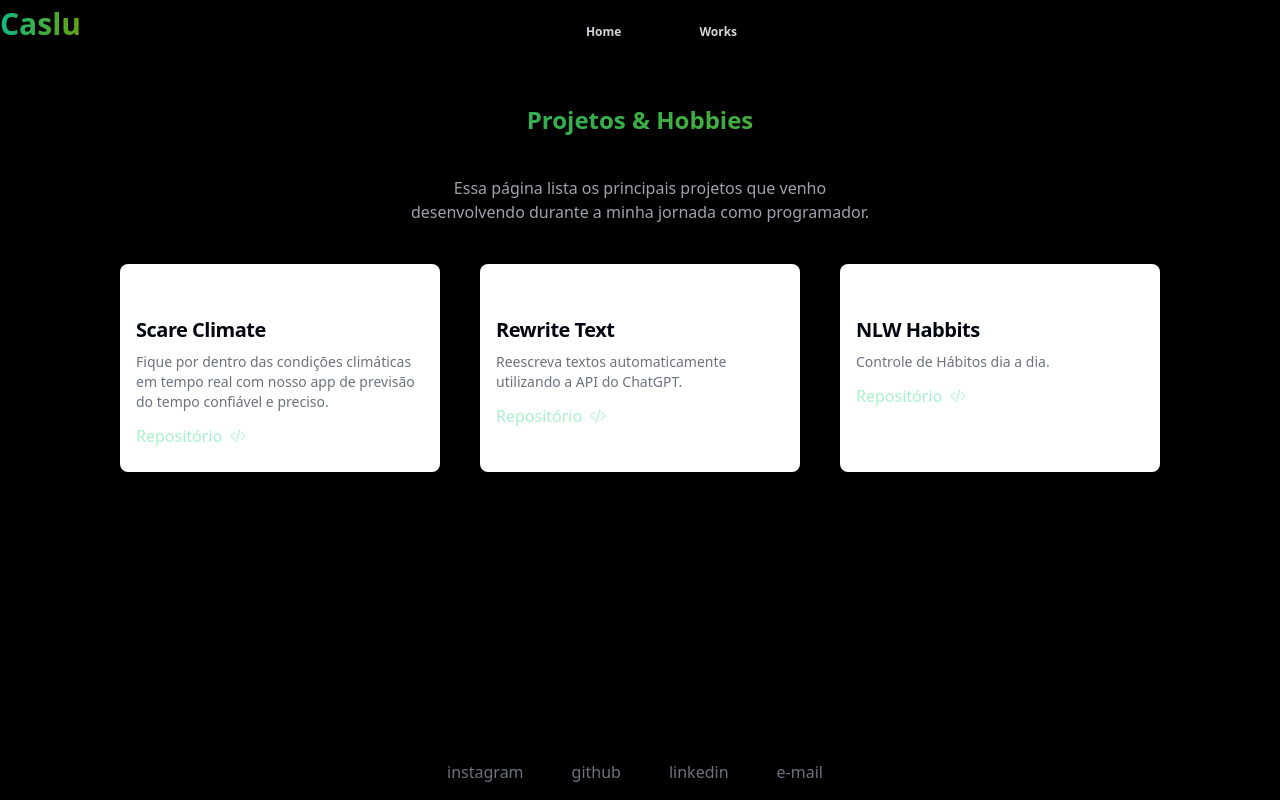
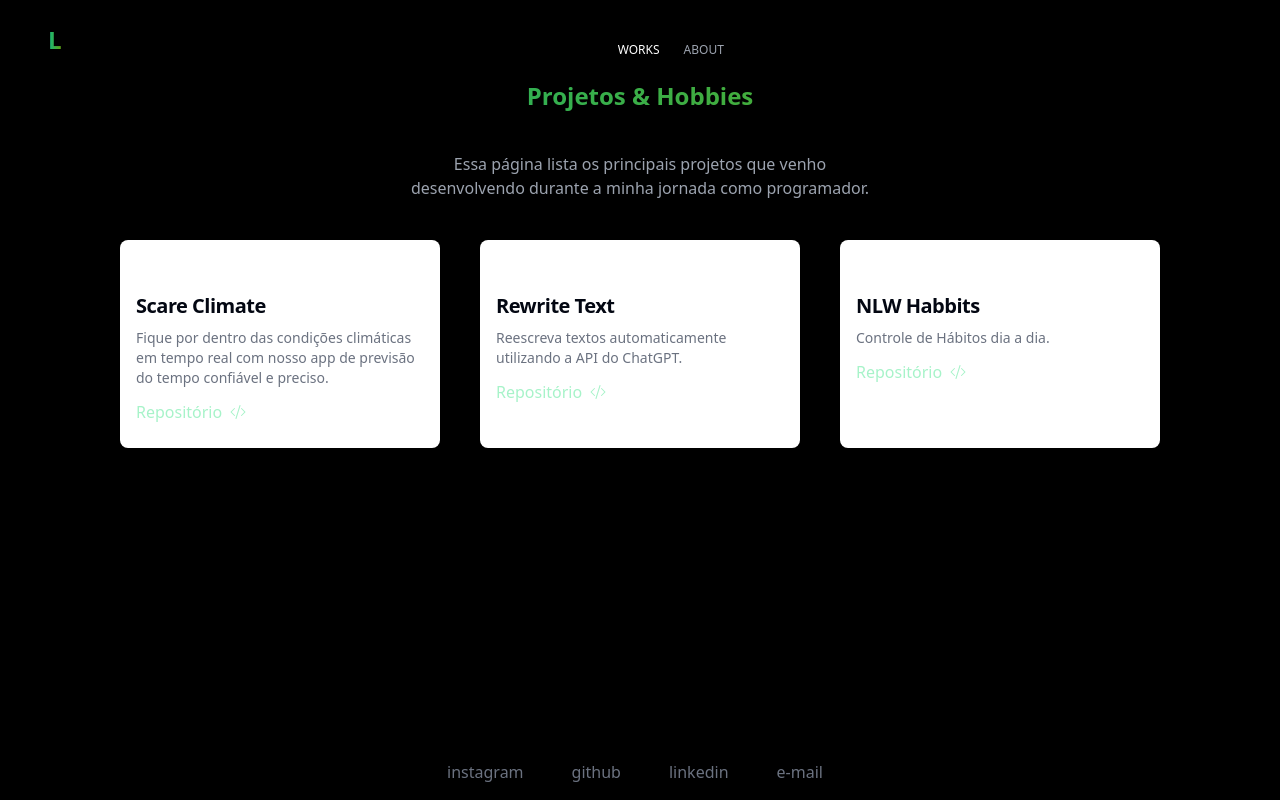
Before and after one commit to c4slu/caslu.vercel.app, a Next.js app: page /works in a window 1280 px wide. Built offline with nearby package versions, Linux system fonts and the light colour scheme.

Commit message:
modified

```diff
--- a/src/pages/components/home/main.tsx
+++ b/src/pages/components/home/main.tsx
@@ -25,7 +25,7 @@ export default function Main() {
           Um programador, focado em virar uma refêrencia.
         </p>
         <Link href="./works">
-          <button className="transition-colors mt-4 transition-hover duration-500 hover:bg-gray-900 rounded p-2 ">
+          <button className="transition-colors mt-4 transition-hover duration-500 hover:bg-white/10 rounded p-2 ">
             <span className="text-white gap-2 flex items-center">
               <BsPersonWorkspace />
               <p className="font-semibold text-sm text-white flex items-center justify-center">
@@ -35,16 +35,16 @@ export default function Main() {
           </button>
         </Link>
         <div className="flex mt-4 text-2xl gap-2 text-white w-auto">
-          <span className="transition-colors cursor-pointer hover:text-sky-500">
+          <span className="transition-colors duration-500 cursor-pointer hover:text-sky-500">
             <DiReact />
           </span>
-          <span className="transition-colors cursor-pointer hover:text-yellow-400">
+          <span className="transition-colors duration-500 cursor-pointer hover:text-yellow-400">
             <DiJavascript1 />
           </span>
-          <span className="transition-colors cursor-pointer hover:text-sky-900">
+          <span className="transition-colors duration-500 cursor-pointer hover:text-sky-900">
             <DiPython />
           </span>
-          <span className="transition-colors cursor-pointer hover:text-sky-400">
+          <span className="transition-colors duration-500 cursor-pointer hover:text-sky-400">
             <BiLogoTailwindCss />
           </span>
           <span className="transition-colors cursor-pointer hover:text-gray-400">
--- /dev/null
+++ b/src/pages/components/home/nav.tsx
@@ -0,0 +1,63 @@
+import Link from "next/link";
+import { useRouter } from "next/router";
+import { motion, AnimateSharedLayout } from "framer-motion";
+import { useState } from "react";
+
+export default function Navbar() {
+  const router = useRouter();
+  const pages = [
+  "works",
+  "about"
+  ];
+  const [hovered, setHovered] = useState("");
+
+  return (
+    <header className="flex items-center text-white text-xs min-h-59 w-full flex-wrap absolute top-1 z-3">
+      <Link href="/" passHref>
+        <button className="bg-clip-text text-transparent bg-gradient-to-r from-emerald-500 to-lime-600 font-bold text-2xl mt-5 ml-12">
+          L
+        </button>
+      </Link>
+
+      <nav className="text-center flex-1 order-2 flex-basis-100% bp2:order-0 bp2:flex-basis-initial bp3:overflow-x-scroll bp3:overflow-y-hidden">
+        <ul className="inline-flex relative top-5 list-none m-0 p-0">
+          {pages.map((page) => {
+            const path = `/${page.toLowerCase()}`;
+            const isHovered = hovered === page;
+
+            return (
+              <li key={page}>
+                <Link href={path} passHref>
+                  <span
+                    className="border-0 relative"
+                    onMouseEnter={() => setHovered(page)}
+                    onMouseLeave={() => setHovered("")}
+                  >
+                    <motion.span
+                      className={`inline-block cursor-pointer font-medium uppercase text-xs px-3 py-1.5 transition-colors ${
+                        router.pathname === path
+                          ? "text-white px-2"
+                          : "text-gray-400"
+                      }`}
+                    >
+                      {isHovered && (
+                        <motion.span
+                          className="absolute left-0 right-0 -top-3 bg-white/20 p-5 rounded $borderRadius"
+                          layoutId="nav"
+                          initial={{ opacity: 0 }}
+                          animate={{ opacity: 1 }}
+                          exit={{ opacity: 0 }}
+                        />
+                      )}
+                      {page}
+                    </motion.span>
+                  </span>
+                </Link>
+              </li>
+            );
+          })}
+        </ul>
+      </nav>
+    </header>
+  );
+}
--- a/src/pages/index.tsx
+++ b/src/pages/index.tsx
@@ -1,16 +1,16 @@
 import Image from 'next/image'
 import { Inter } from 'next/font/google'
 
-import NavBar from './components/home/navbar'
+import Navbar from './components/home/nav'
 import Main from './components/home/main'
 import Footer from './components/home/footer'
 
 export default function Home() {
   return (
     <div className="mx-auto bg-black">
-      <div className=''>
-      <NavBar />
-      <div className="mt-52">
+      <div className='mb-10'>
+      <Navbar />
+      <div className="mt-56">
         <Main />
       </div>
       <div className=''>
--- a/src/pages/works.tsx
+++ b/src/pages/works.tsx
@@ -1,12 +1,12 @@
 import Footer from './components/home/footer';
-import NavBar  from './components/home/navbar'
+import Navbar  from './components/home/nav';
 import MainWorks from './components/works/main';
 export default function Workds() {
 
   return (
-    <div className=" bg-black">
-      <NavBar />
-      <div className="">
+    <div className="mb-10 bg-black">
+      <Navbar />
+      <div className="mt-20">
         <MainWorks />
       </div>
       <div>
```
